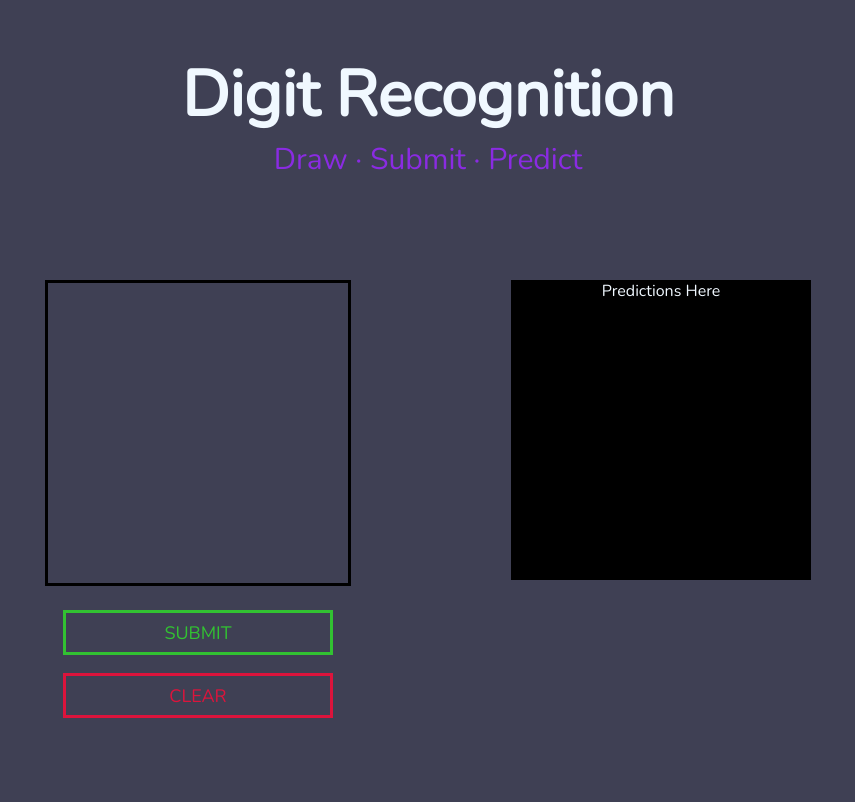
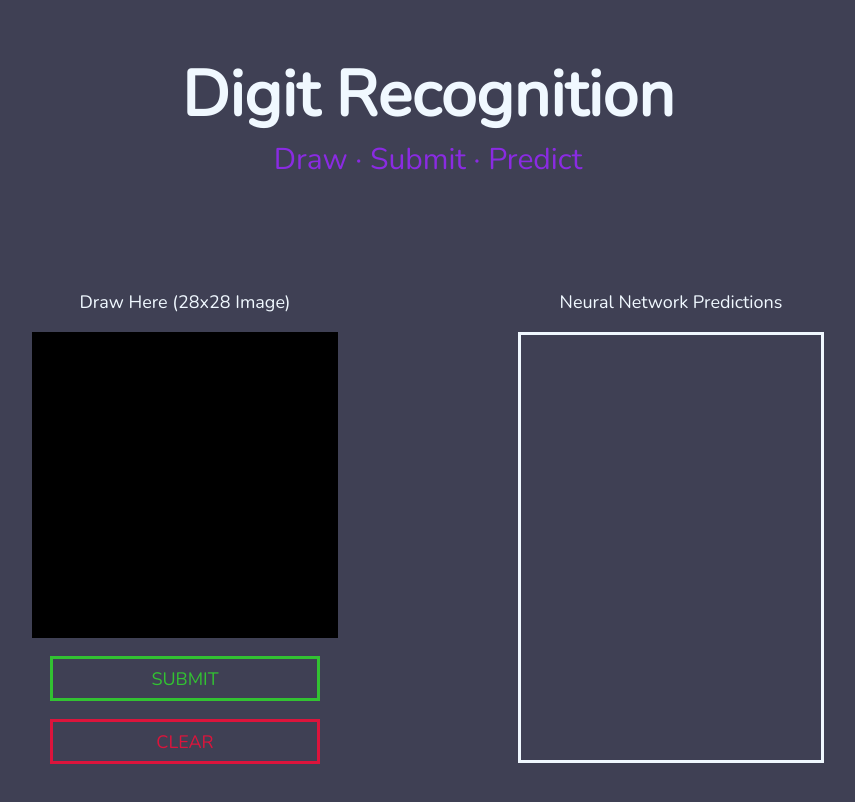
Before and after one commit to rahulio96/Digit-Recognition-App, a React (Create React App) app in the folder client/: page / in a window 1280 px wide. Shown: the top 802 px of the page, without its empty margins (212-1067 px from the left). Built offline with nearby package versions, Linux system fonts and the light colour scheme.

Commit message:
Canvas is now 28x28, black, and uses white for drawing

```diff
--- a/client/src/App.css
+++ b/client/src/App.css
@@ -31,15 +31,18 @@ body {
 .sub-container {
   display: inline-block;
   margin: 5em;
+  color: aliceblue;
+  font-size: large;
 }
 
-.draw-box {
+.predict-box {
   width: 300px;
-  height: 300px;
-  background-color: black;
+  height: 23.6em;
+  border: 3px solid aliceblue;
   color: aliceblue;
   text-align: center;
   margin: auto;
+  margin-top: 1em;
 }
 
 .space {
--- a/client/src/App.js
+++ b/client/src/App.js
@@ -11,7 +11,7 @@ function App() {
 
       <div className="content">
 
-        <div className= "sub-container">
+        <div className= "sub-container"> Draw Here (28x28 Image)
           <DrawingCanvas/>
 
           <div className="buttons">
@@ -22,7 +22,8 @@ function App() {
         </div>
 
         <div className= "sub-container">
-          <div className = "draw-box">Predictions Here</div>
+          Neural Network Predictions
+          <div className = "predict-box"></div>
         </div>
 
       </div>
--- a/client/src/components/DrawingCanvas.css
+++ b/client/src/components/DrawingCanvas.css
@@ -2,4 +2,11 @@
     border: 3px solid black;
     height: 300px;
     width: 300px;
+    margin-top: 1em;
 }
+
+canvas {
+    width: 100%;
+    height: 100%;
+    background-color: black;
+}
--- a/client/src/components/DrawingCanvas.js
+++ b/client/src/components/DrawingCanvas.js
@@ -1,41 +1,43 @@
 import "./DrawingCanvas.css";
-import {useRef, useEffect, useState} from "react";
+import { useRef, useEffect, useState } from "react";
 
 const DrawingCanvas = () => {
-
   const canvasRef = useRef(null);
   const contextRef = useRef(null);
   const [isDrawing, setIsDrawing] = useState(false);
 
   useEffect(() => {
     const canvas = canvasRef.current;
-        canvas.width  = 300;
-        canvas.height = 300;
+    const context = canvas.getContext("2d");
 
-        const context = canvas.getContext("2d");
     context.lineCap = "round";
-        context.strokeStyle = "black";
-        context.lineWidth = 5;
+    context.strokeStyle = "white";
+    context.lineWidth = 2;
     contextRef.current = context;
-
   }, []);
 
-    const startDrawing = ({nativeEvent}) => {
-        const {offsetX, offsetY} = nativeEvent; // Gives mouse position
+  const startDrawing = ({ nativeEvent }) => {
+    const { offsetX, offsetY } = nativeEvent;
+
+    const scaledOffsetX = (offsetX / canvasRef.current.clientWidth) * 28;
+    const scaledOffsetY = (offsetY / canvasRef.current.clientHeight) * 28;
+
     contextRef.current.beginPath();
-        contextRef.current.moveTo(offsetX, offsetY);
-        contextRef.current.lineTo(offsetX, offsetY);
-        contextRef.current.stroke();
+    contextRef.current.moveTo(scaledOffsetX, scaledOffsetY);
     setIsDrawing(true);
     nativeEvent.preventDefault();
   };
 
-    const draw = ({nativeEvent}) => {
+  const draw = ({ nativeEvent }) => {
     if (!isDrawing) {
       return;
     }
-        const {offsetX, offsetY} = nativeEvent;
-        contextRef.current.lineTo(offsetX, offsetY);
+    const { offsetX, offsetY } = nativeEvent;
+
+    const scaledOffsetX = (offsetX / canvasRef.current.clientWidth) * 28;
+    const scaledOffsetY = (offsetY / canvasRef.current.clientHeight) * 28;
+
+    contextRef.current.lineTo(scaledOffsetX, scaledOffsetY);
     contextRef.current.stroke();
     nativeEvent.preventDefault();
   };
@@ -46,15 +48,19 @@ const DrawingCanvas = () => {
   };
 
   return (
-        <canvas className = "canvas-container"
-            ref = {canvasRef}
+    <div className="canvas-container">
+      <canvas
+        ref={canvasRef}
+        width={28}
+        height={28}
         onMouseDown={startDrawing}
         onMouseMove={draw}
         onMouseUp={stopDrawing}
-            onMouseLeave={stopDrawing}>
-        </canvas>
+        onMouseLeave={stopDrawing}
+
+      ></canvas>
+    </div>
   );
-
-}
+};
 
 export default DrawingCanvas;
```
Lines whose indentation alone changed are shown as unchanged.
